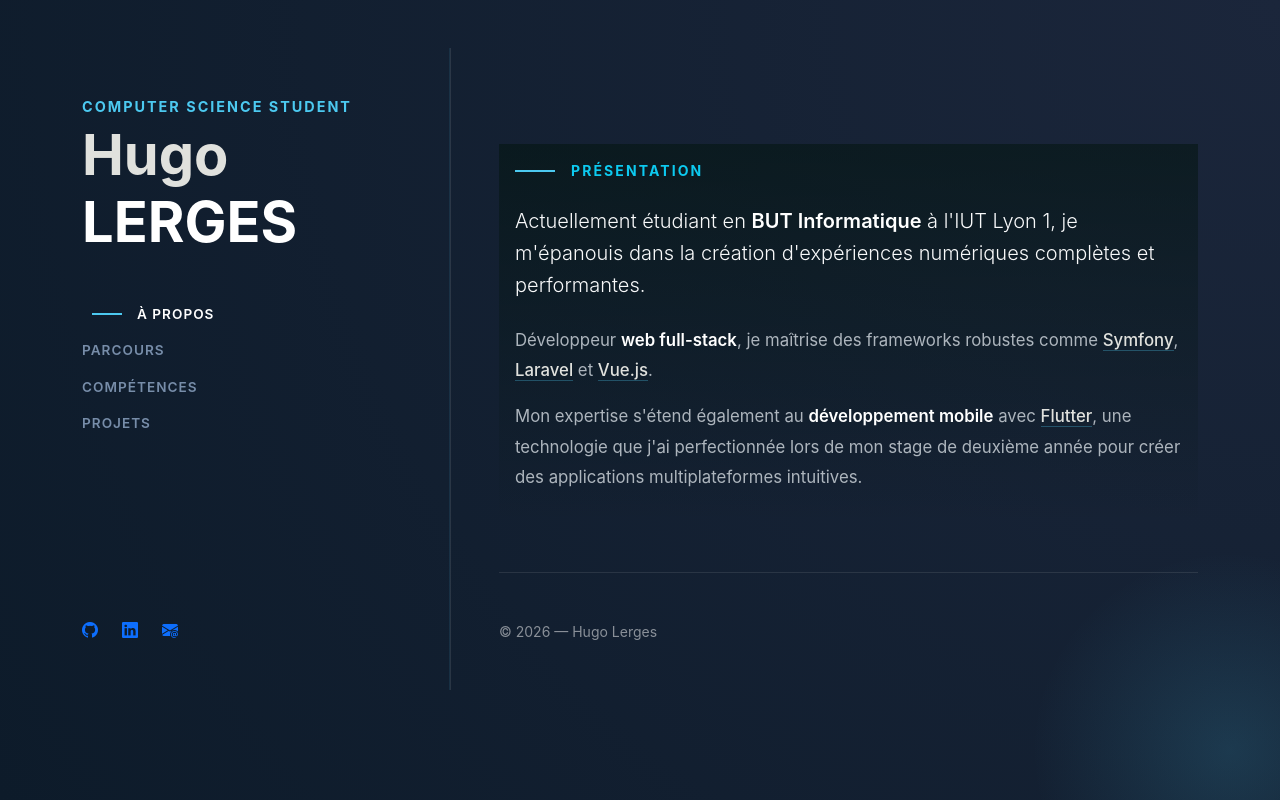
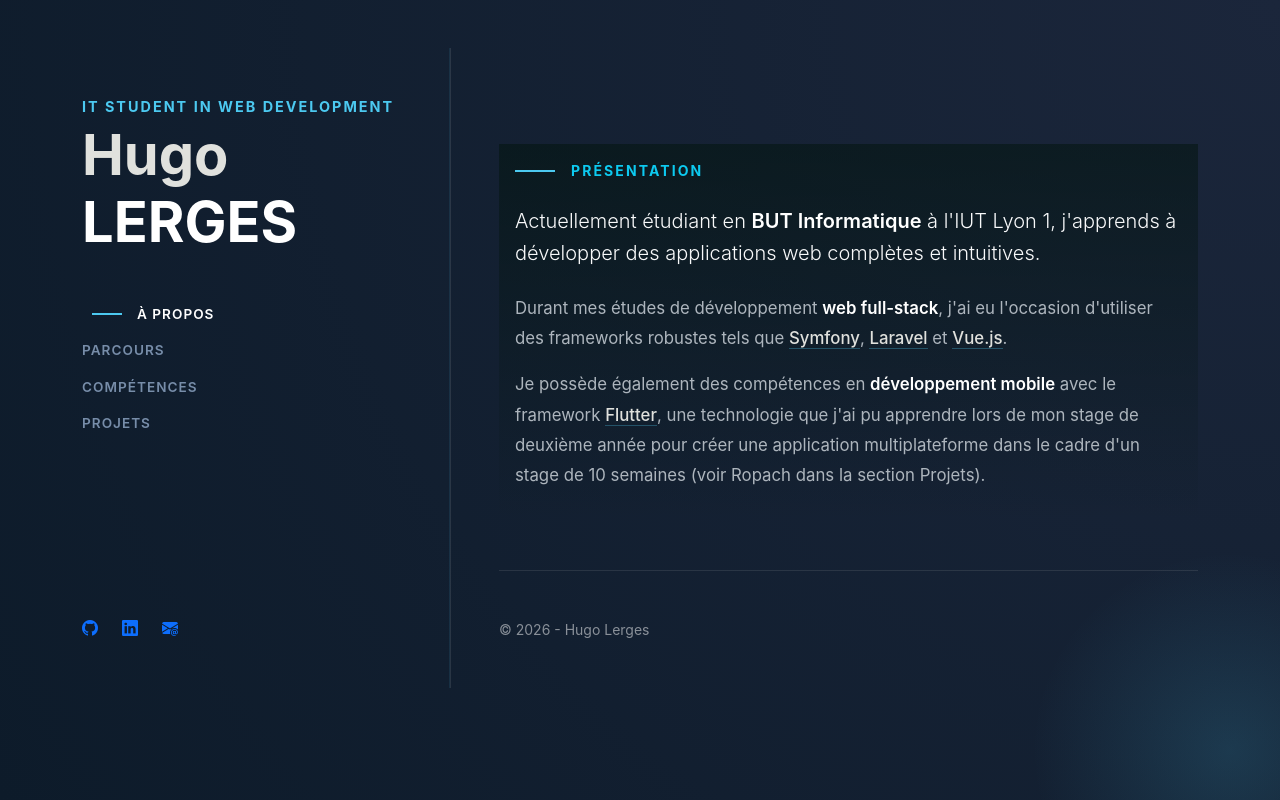
Before and after one commit to hugo-lrg/hugo-lrg.github.io, a Vue app: page / in a window 1280 px wide. Built offline with nearby package versions, Linux system fonts and the light colour scheme; the HTML template or start-up script is replaced by a standard one; a web font is replaced by a local one.

Commit message:
modified text

```diff
--- a/src/App.vue
+++ b/src/App.vue
@@ -12,7 +12,7 @@ import 'simple-icons-font/font/simple-icons.css'
 
         <main class="col-lg-4 col-md-12 py-lg-5 d-flex flex-column min-vh-lg-80">
           <div class="sticky-lg-top">
-            <p class="subtext fw-bold mb-1">COMPUTER SCIENCE STUDENT</p>
+            <p class="subtext fw-bold mb-1">IT STUDENT IN WEB DEVELOPMENT</p>
             <h1 class="display-4 fw-bold mb-4">Hugo <span class="text-white">LERGES</span></h1>
 
             <nav class="nav flex-column gap-3 mt-5 custom-nav">
@@ -24,8 +24,9 @@ import 'simple-icons-font/font/simple-icons.css'
           </div>
 
           <div class="mt-auto pt-5 social-links d-flex gap-4">
-            <a href="#" class="social-icon"><i class="bi bi-github"></i></a>
-            <a href="#" class="social-icon"><i class="bi bi-linkedin"></i></a>
+            <a href="https://github.com/hugo-lrg" class="social-icon"><i class="bi bi-github"></i></a>
+            <a href="https://www.linkedin.com/in/hugo-lergès-b7b692349/" class="social-icon"><i
+                class="bi bi-linkedin"></i></a>
             <a href="#" class="social-icon"><i class="bi bi-envelope-at-fill"></i></a>
           </div>
         </main>
@@ -35,7 +36,7 @@ import 'simple-icons-font/font/simple-icons.css'
 
           <footer class="mt-5 pt-5 border-top border-secondary border-opacity-25 text-white-50 small">
             <div class="d-flex justify-content-between align-items-center">
-              <p class="mb-0">© 2026 — Hugo Lerges</p>
+              <p class="mb-0">© 2026 - Hugo Lerges</p>
               <div class="tech-stack-mini d-flex gap-3">
                 <i class="si si-symfony" title="Symfony"></i>
 
--- a/src/views/AboutView.vue
+++ b/src/views/AboutView.vue
@@ -7,19 +7,20 @@
 
         <p class="lead-text mb-4">
             Actuellement étudiant en <strong>BUT Informatique</strong> à l'IUT Lyon 1,
-            je m'épanouis dans la création d'expériences numériques complètes et performantes.
+            j'apprends à développer des applications web complètes et intuitives.
         </p>
 
         <div class="description-text">
             <p>
-                Développeur <strong>web full-stack</strong>, je maîtrise des frameworks robustes comme
-                <span class="tech-tag">Symfony</span>, <span class="tech-tag">Laravel</span> et
-                <span class="tech-tag">Vue.js</span>.
+                Durant mes études de développement <strong>web full-stack</strong>, j'ai eu l'occasion d'utiliser des
+                frameworks robustes tels que <span class="tech-tag">Symfony</span>, <span
+                    class="tech-tag">Laravel</span> et <span class="tech-tag">Vue.js</span>.
             </p>
             <p>
-                Mon expertise s'étend également au <strong>développement mobile</strong> avec
-                <span class="tech-tag">Flutter</span>, une technologie que j'ai perfectionnée
-                lors de mon stage de deuxième année pour créer des applications multiplateformes intuitives.
+                Je possède également des compétences en <strong>développement mobile</strong> avec le framework
+                <span class="tech-tag">Flutter</span>, une technologie que j'ai pu apprendre
+                lors de mon stage de deuxième année pour créer une application multiplateforme
+                dans le cadre d'un stage de 10 semaines (voir Ropach dans la section Projets).
             </p>
         </div>
     </section>
```
